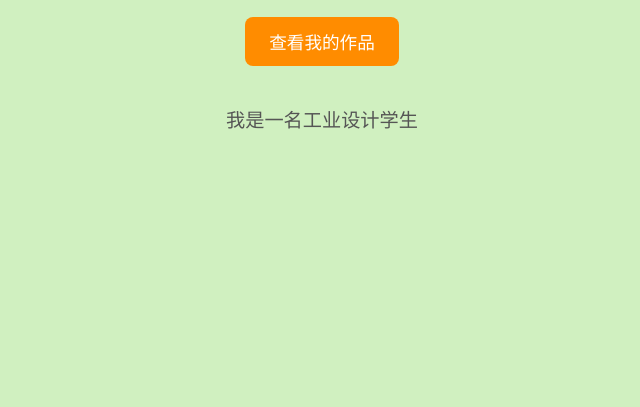
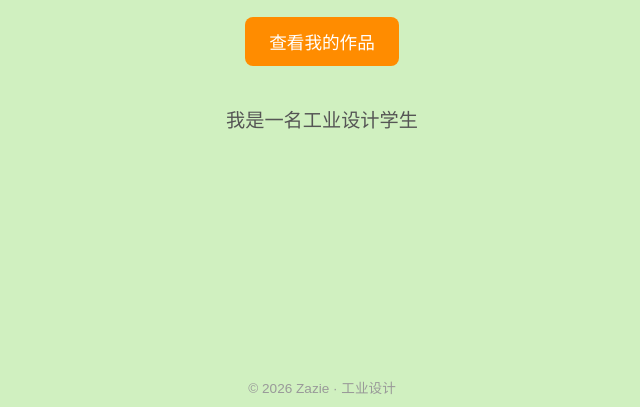
Before and after one commit to Zazie-1221/my-first-web, a plain HTML site: page index.html in a window 1280 px wide. Shown: the part 393-800 px from the top of the page, without its empty margins (318-958 px from the left). Drawn offline with Linux system fonts and the light colour scheme.

Commit message:
添加页脚

```diff
--- a/index.html
+++ b/index.html
@@ -12,5 +12,8 @@
         <button class="btn">查看我的作品</button>
         <p>我是一名工业设计学生</p>
     </div>
+    <footer class="footer">
+        <p>© 2026 Zazie · 工业设计</p>
+    </footer>
 </body>
 </html>
--- a/style.css
+++ b/style.css
@@ -62,3 +62,18 @@ p {
     font-size: 1.2rem;
     color: #333;
 }
+
+.footer {
+    position: fixed;
+    bottom: 0;
+    left: 0;
+    width: 100%;
+    text-align: center;
+    padding: 10px 0;
+}
+
+.footer p {
+    font-size: 0.85rem;
+    color: #999;
+    margin: 0;
+}
```
